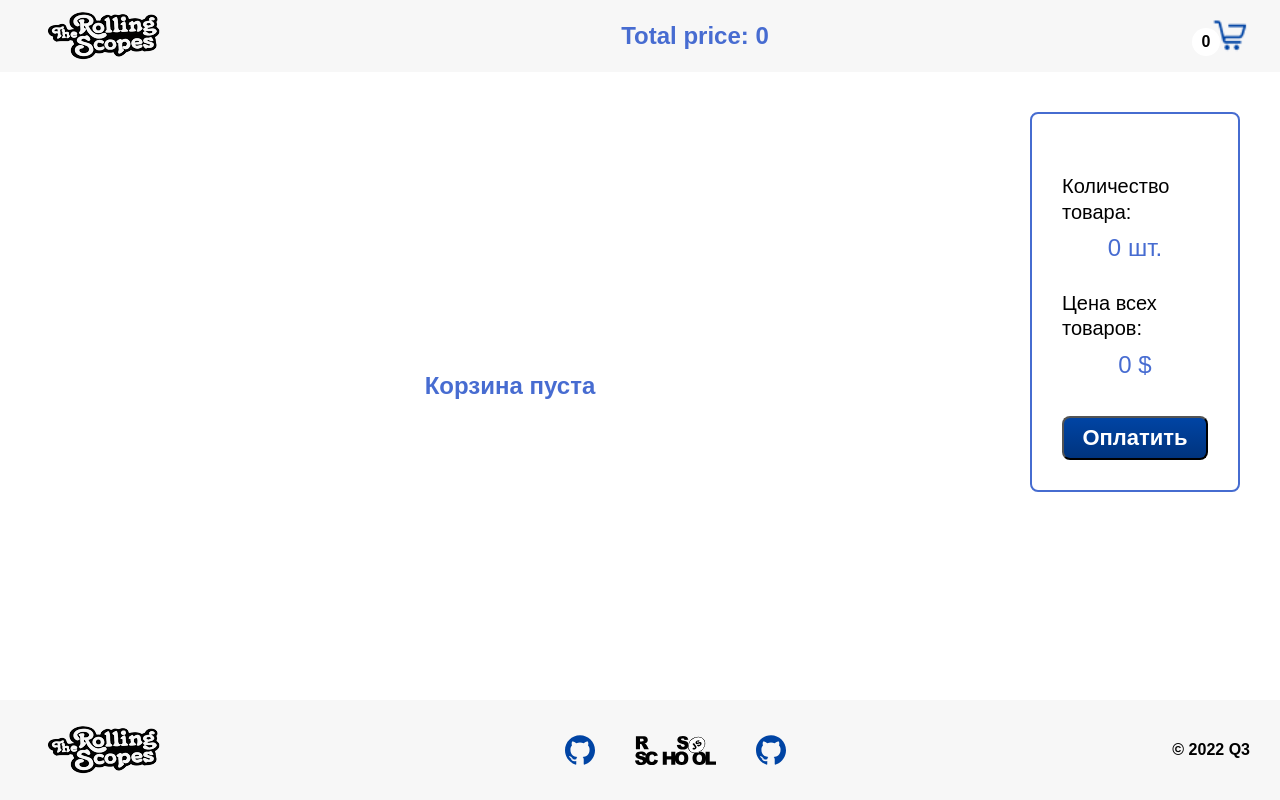
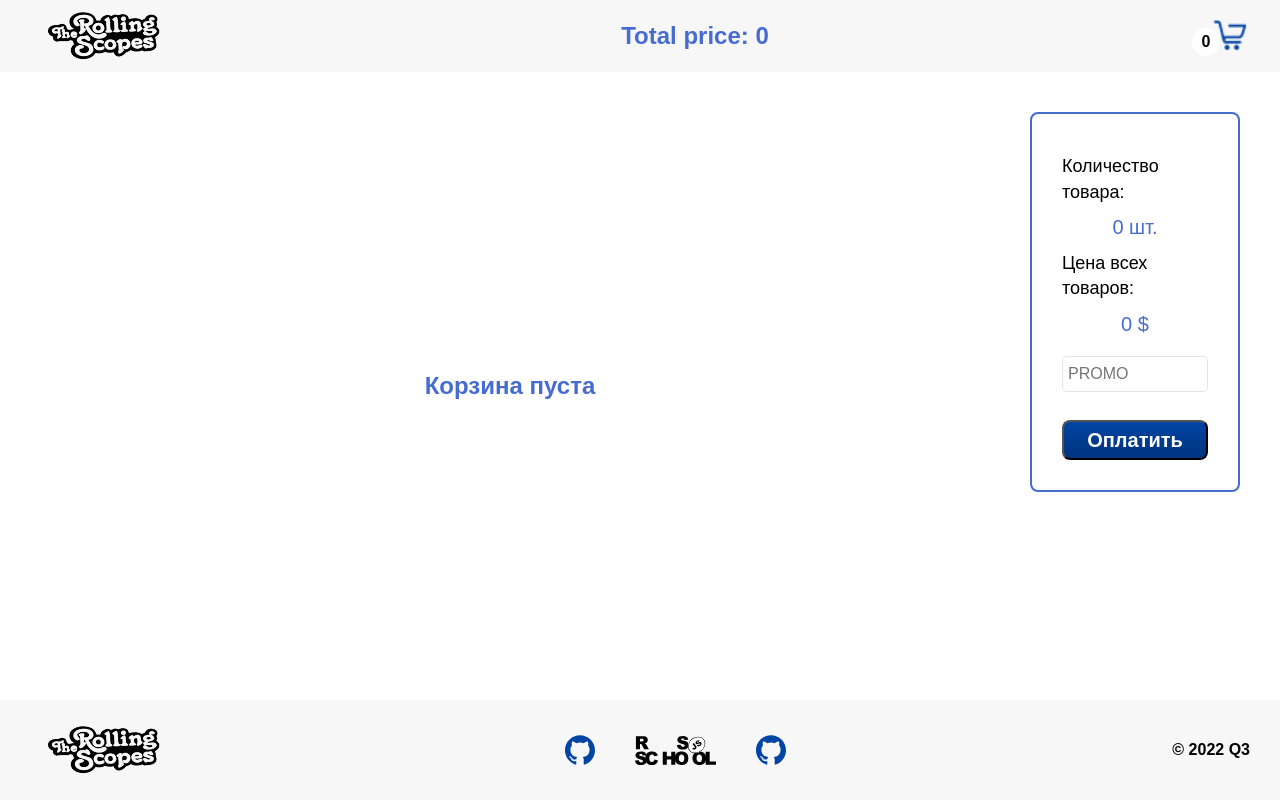
Before and after one commit to gamesam88/online-store, a React (Create React App) app: page /cart in a window 1280 px wide. Built offline with nearby package versions, Linux system fonts and the light colour scheme.

Commit message:
feat: add promo

```diff
--- a/src/components/Cart/Cart.scss
+++ b/src/components/Cart/Cart.scss
@@ -48,25 +48,28 @@
         }
       }
       .payment__text:first-child {
-        height: 100%;
         display: flex;
         align-items: center;
         flex-direction: column;
         p {
-          font-size: 20px;
-          padding: 30px 0px 10px 0px;
+          padding: 10px 0px;
         }
         span {
-          font-size: 24px;
+          font-size: 20px;
           font-weight: 500;
-          color: rgba(63, 102, 207, 0.962);
+          color: var(--blue);
+        }
+        .payment__text-discount {
+          font-size: 14px;
+          color: var(--blue);
         }
       }
       button {
         width: 100%;
-        height: 50px;
+        padding: 5px;
+        height: 40px;
         border-radius: 8px;
-        font-size: 22px;
+        font-size: 20px;
         font-weight: 600;
         background: linear-gradient(180deg, #0044a4 0%, #00347e 100%);
         color: #fff;
@@ -87,4 +90,20 @@
     height: 100%;
     color: rgba(63, 102, 207, 0.962);
   }
+
+  .discount {
+    input {
+      border: 1px solid rgba(0, 0, 0, 0.1);
+      padding: 8px 20px;
+      padding-left: 5px;
+      width: 100%;
+      border-radius: 5px;
+      font-size: 16px;
+      margin-bottom: 10px;
+
+      input:focus {
+        border: 1px solid rgba(0, 0, 0, 0.2);
+      }
+    }
+  }
 }
--- a/src/components/Cart/Cart.tsx
+++ b/src/components/Cart/Cart.tsx
@@ -1,4 +1,4 @@
-import React, { useEffect, useState } from "react";
+import React, { useEffect, useRef, useState } from "react";
 import "./Cart.scss";
 import { useDispatch, useSelector } from "react-redux";
 import { RootState } from "../../redux/store";
@@ -10,6 +10,24 @@ const Cart = () => {
   const { productsInCart, totalAmount, totalPrice } = useSelector((state: RootState) => state.cart);
   const [cartElements, setCartElements] = useState<ProductInCartType[]>();
   const dispatch = useDispatch();
+
+  const [promoValue, setpromoValue] = useState<string>("");
+  const [discount, setDiscount] = useState<boolean>(false);
+  const inputRef = useRef<HTMLInputElement>(null);
+
+  const onChangeInput = (event: React.ChangeEvent<HTMLInputElement>) => {
+    setpromoValue(event.target.value);
+  };
+
+  const finalPrice = discount ? totalPrice * 0.9 : totalPrice;
+
+  useEffect(() => {
+    if (promoValue === "PROMO") {
+      setDiscount(true);
+    } else {
+      setDiscount(false);
+    }
+  }, [promoValue]);
 
   useEffect(() => {
     setCartElements(productsInCart);
@@ -40,7 +58,11 @@ const Cart = () => {
             <p>Количество товара:</p>
             <span>{totalAmount} шт.</span>
             <p>Цена всех товаров:</p>
-            <span>{totalPrice} $</span>
+            <span>{finalPrice} $</span>
+            {discount ? <p className="payment__text-discount">Скидка: -10%</p> : ""}
+          </div>
+          <div className="discount">
+            <input ref={inputRef} value={promoValue} type="text" placeholder="PROMO" onChange={onChangeInput} />
           </div>
           <button
             onClick={() => {
```
